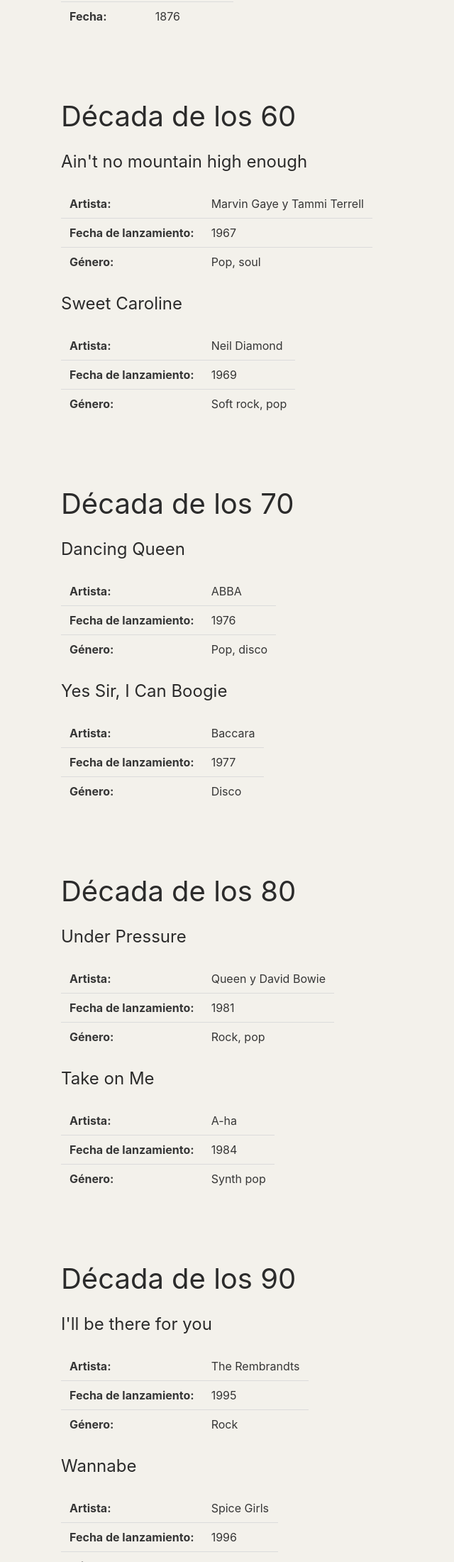
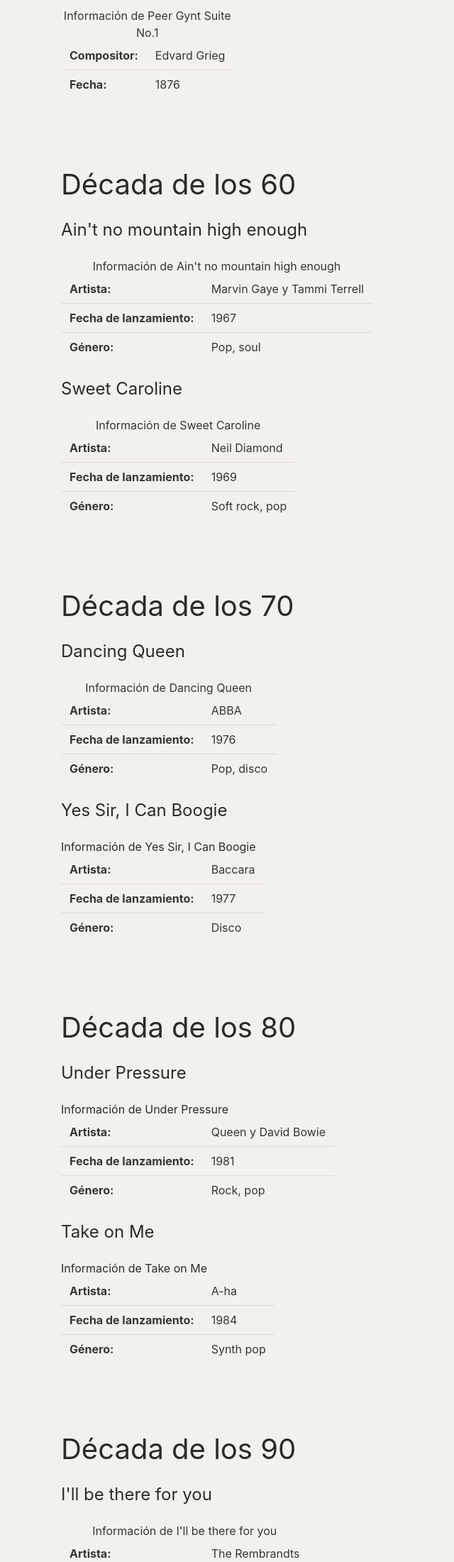
Before and after one commit to TrellixVulnTeam/personalWebPage2_KX8O, a website: page musica.html in a window 1280 px wide. Shown: the part 599-2800 px from the top of the page at 71% size, without its empty margins (122-762 px from the left). Drawn offline with nearby package versions, Linux system fonts and the light colour scheme.

Commit message:
Captions

```diff
--- a/musica.html
+++ b/musica.html
@@ -53,6 +53,7 @@
                 <h2 class="subtitle is-2">Música clásica</h2>
                 <h3 class="subtitle is-4">Nocturno en Mi bemol mayor, Op. 9, n.º 2</h3>
                 <table class="table">
+                    <caption>Información de Nocturno en Mi bemol mayor, Op. 9, n.º 2</caption>
                     <tr>
                         <th>Compositor:</th>
                         <td>Chopin</td>
@@ -64,6 +65,7 @@
                 </table>
                 <h3 class="subtitle is-4">Peer Gynt Suite No.1</h3>
                 <table class="table">
+                    <caption>Información de Peer Gynt Suite No.1</caption>
                     <tr>
                         <th>Compositor:</th>
                         <td>Edvard Grieg</td>
@@ -78,6 +80,7 @@
                 <h2 class="subtitle is-2">Década de los 60</h2>
                 <h3 class="subtitle is-4">Ain't no mountain high enough</h3>
                 <table class="table">
+                    <caption>Información de Ain't no mountain high enough</caption>
                     <tr>
                         <th>Artista:</th>
                         <td>Marvin Gaye y Tammi Terrell</td>
@@ -93,6 +96,7 @@
                 </table>
                 <h3 class="subtitle is-4">Sweet Caroline</h3>
                 <table class="table">
+                    <caption>Información de Sweet Caroline</caption>
                     <tr>
                         <th>Artista:</th>
                         <td>Neil Diamond</td>
@@ -111,6 +115,7 @@
                 <h2 class="subtitle is-2">Década de los 70</h2>
                 <h3 class="subtitle is-4">Dancing Queen</h3>
                 <table class="table">
+                    <caption>Información de Dancing Queen</caption>
                     <tr>
                         <th>Artista:</th>
                         <td>ABBA</td>
@@ -125,6 +130,7 @@
                     </tr>
                 </table>
                 <h3 class="subtitle is-4">Yes Sir, I Can Boogie</h3>
+                <caption>Información de Yes Sir, I Can Boogie</caption>
                 <table class="table">
                     <tr>
                         <th>Artista:</th>
@@ -143,6 +149,7 @@
             <section class="section">
                 <h2 class="subtitle is-2">Década de los 80</h2>
                 <h3 class="subtitle is-4">Under Pressure</h3>
+                <caption>Información de Under Pressure</caption>
                 <table class="table">
                     <tr>
                         <th>Artista:</th>
@@ -158,6 +165,7 @@
                     </tr>
                 </table>
                 <h3 class="subtitle is-4">Take on Me</h3>
+                <caption>Información de Take on Me</caption>
                 <table class="table">
                     <tr>
                         <th>Artista:</th>
@@ -177,6 +185,7 @@
                 <h2 class="subtitle is-2">Década de los 90</h2>
                 <h3 class="subtitle is-4">I'll be there for you</h3>
                 <table class="table">
+                    <caption>Información de I'll be there for you</caption>
                     <tr>
                         <th>Artista:</th>
                         <td>The Rembrandts</td>
@@ -192,6 +201,7 @@
                 </table>
                 <h3 class="subtitle is-4">Wannabe</h3>
                 <table class="table">
+                    <caption>Información de Wannabe</caption>
                     <tr>
                         <th>Artista:</th>
                         <td>Spice Girls</td>
@@ -210,6 +220,7 @@
                 <h2 class="subtitle is-2">A partir de los 2000</h2>
                 <h3 class="subtitle is-4">State of grace</h3>
                 <table class="table">
+                    <caption>Información de State of grace</caption>
                     <tr>
                         <th>Artista:</th>
                         <td>Taylor Swift</td>
@@ -225,6 +236,7 @@
                 </table>
                 <h3 class="subtitle is-4">Warriors</h3>
                 <table class="table">
+                    <caption>Información de Warriors</caption>
                     <tr>
                         <th>Artista:</th>
                         <td>Imagine Dragons</td>
```
Also changed, not shown: libros.html (+2 -0 lines).
